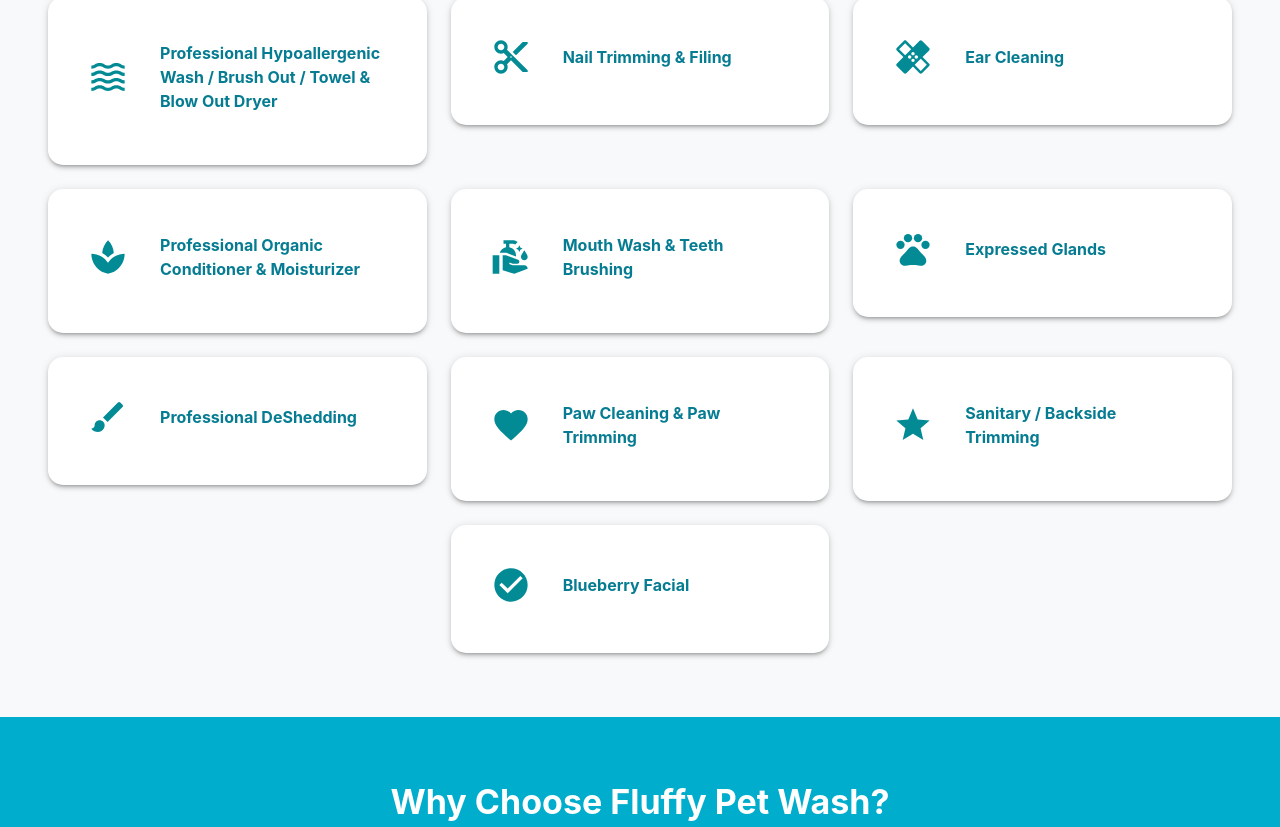
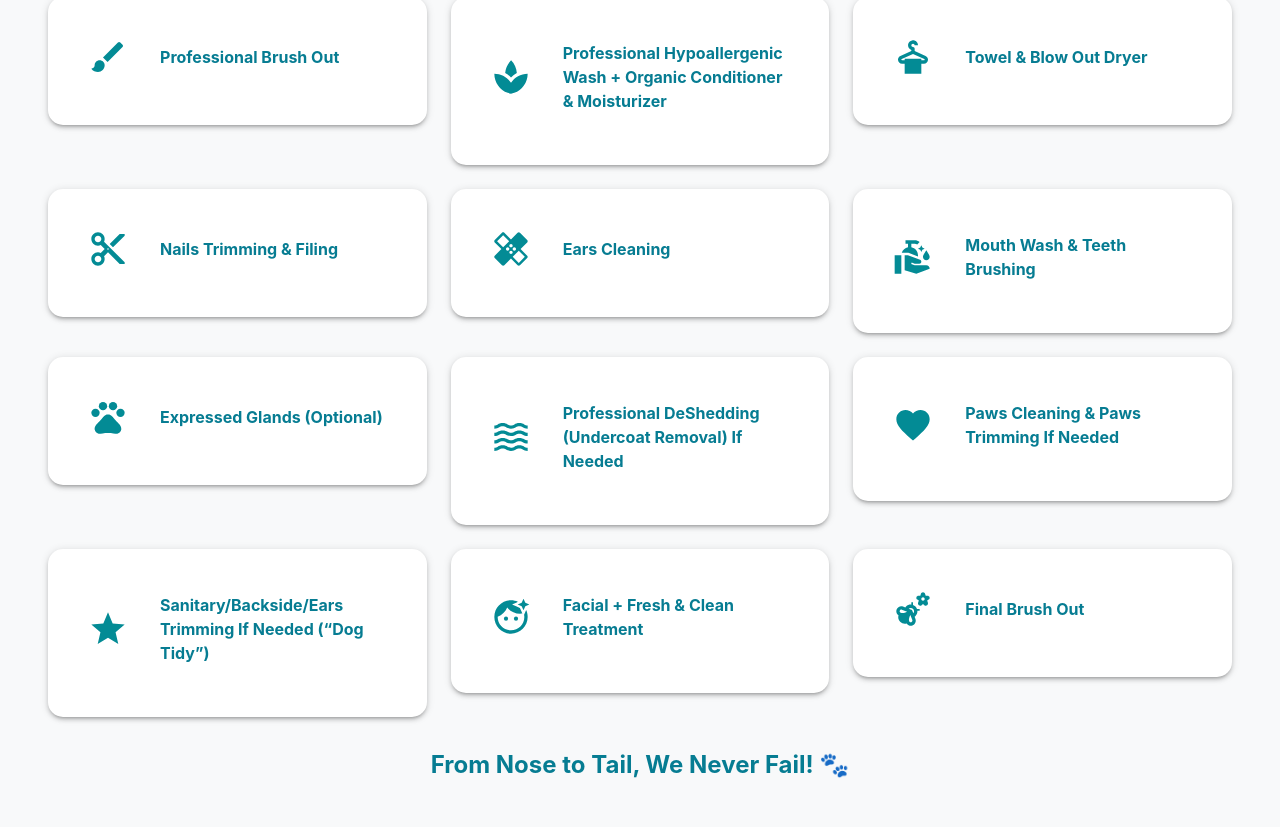
Before and after one commit to crisboxing11/Fluffy, a Next.js app: page /services in a window 1280 px wide. Shown: the part 733-1560 px from the top of the page. Built offline with nearby package versions, Linux system fonts and the light colour scheme.

Commit message:
adjusted prices, services

```diff
--- a/data/supportedBreeds.ts
+++ b/data/supportedBreeds.ts
@@ -108,7 +108,6 @@ const supportedBreeds = [
   'Shetland Sheepdog (No Shave Down)',
   'Shiba Inu',
   'Siberian Husky (No Shave Down)',
-  'Small Dog Wash (No Hair Cut)',
   'St Bernard',
   'Staffordshire Bull Terrier',
   'Toy Fox Terrier',
--- a/pages/prices.tsx
+++ b/pages/prices.tsx
@@ -23,7 +23,7 @@ const preferredPricing = [
   { size: "Small Dog", price: "$75", desc: "Exclusive rate for Fluffy Preferred Members" },
   { size: "Medium Dog", price: "$85 - $115", desc: "Exclusive rate for Fluffy Preferred Members" },
   { size: "Large Dog", price: "$125 - $165", desc: "Exclusive rate for Fluffy Preferred Members" },
-  { size: "Extra Large Dog", price: "$185 & Up", desc: "Exclusive rate for Fluffy Preferred Members" },
+  { size: "Extra Large Dog", price: "$185", desc: "Exclusive rate for Fluffy Preferred Members" },
 ];
 
 // **All-Inclusive Services List**
--- a/pages/services.tsx
+++ b/pages/services.tsx
@@ -1,5 +1,4 @@
 import { Box, Typography, Grid, Card, CardContent, Button, ListItemIcon, ListItemText } from '@mui/material';
-import CheckCircleIcon from '@mui/icons-material/CheckCircle';
 import PetsIcon from '@mui/icons-material/Pets';
 import SpaIcon from '@mui/icons-material/Spa';
 import ContentCutIcon from '@mui/icons-material/ContentCut';
@@ -9,103 +8,51 @@ import WavesIcon from '@mui/icons-material/Waves';
 import FavoriteIcon from '@mui/icons-material/Favorite';
 import StarIcon from '@mui/icons-material/Star';
 import CleanHandsIcon from '@mui/icons-material/CleanHands';
+import EmojiNatureIcon from '@mui/icons-material/EmojiNature';
+import DryCleaningIcon from '@mui/icons-material/DryCleaning';
+import FaceRetouchingNaturalIcon from '@mui/icons-material/FaceRetouchingNatural';
 import Image from 'next/image';
 import { motion } from 'framer-motion'; // ✅ Import Framer Motion for animations
 import HeroImage from '../public/Dog1.png'; // Ensure this is inside public/
 import Head from 'next/head';
 
-// Fade & Slide-Up Animation
+// **Animations**
 const fadeInUp = {
   hidden: { opacity: 0, y: 50 },
   visible: { opacity: 1, y: 0, transition: { duration: 1 } },
 };
 
-// Zoom-In Effect for Cards
 const zoomIn = {
   hidden: { opacity: 0, scale: 0.8 },
   visible: { opacity: 1, scale: 1, transition: { duration: 0.8 } },
 };
 
-// Services List
+// **Updated Services List with Unique Icons**
 const services = [
-  { text: 'Professional Hypoallergenic Wash / Brush Out / Towel & Blow Out Dryer', icon: WavesIcon },
-  { text: 'Nail Trimming & Filing', icon: ContentCutIcon },
-  { text: 'Ear Cleaning', icon: HealingIcon },
-  { text: 'Professional Organic Conditioner & Moisturizer', icon: SpaIcon },
+  { text: 'Professional Brush Out', icon: BrushIcon },
+  { text: 'Professional Hypoallergenic Wash + Organic Conditioner & Moisturizer', icon: SpaIcon },
+  { text: 'Towel & Blow Out Dryer', icon: DryCleaningIcon },
+  { text: 'Nails Trimming & Filing', icon: ContentCutIcon },
+  { text: 'Ears Cleaning', icon: HealingIcon },
   { text: 'Mouth Wash & Teeth Brushing', icon: CleanHandsIcon },
-  { text: 'Expressed Glands', icon: PetsIcon },
-  { text: 'Professional DeShedding', icon: BrushIcon },
-  { text: 'Paw Cleaning & Paw Trimming', icon: FavoriteIcon },
-  { text: 'Sanitary / Backside Trimming', icon: StarIcon },
-  { text: 'Blueberry Facial', icon: CheckCircleIcon },
+  { text: 'Expressed Glands (Optional)', icon: PetsIcon },
+  { text: 'Professional DeShedding (Undercoat Removal) If Needed', icon: WavesIcon },
+  { text: 'Paws Cleaning & Paws Trimming If Needed', icon: FavoriteIcon },
+  { text: 'Sanitary/Backside/Ears Trimming If Needed (“Dog Tidy”)', icon: StarIcon },
+  { text: 'Facial + Fresh & Clean Treatment', icon: FaceRetouchingNaturalIcon },
+  { text: 'Final Brush Out', icon: EmojiNatureIcon },
 ];
 
 const ServicesPage = () => {
   return (
     <Box>
-       {/* 🔥 SEO & Metadata */}
+      {/* 🔥 SEO & Metadata */}
       <Head>
         <title>Mobile Pet Grooming Services | Fluffy Pet Wash</title>
         <meta name="description" content="Discover Fluffy Pet Wash's premium mobile pet grooming services. From hypoallergenic washes to teeth brushing, we bring luxury grooming to your doorstep!" />
         <meta name="keywords" content="mobile pet grooming, dog grooming, luxury pet grooming, pet wash, Fluffy Pet Wash services, mobile dog wash" />
         <meta name="author" content="Fluffy Pet Wash" />
         <meta name="viewport" content="width=device-width, initial-scale=1" />
-
-        {/* 🚀 Structured Data for SEO (Service Listings) */}
-        <script
-          type="application/ld+json"
-  dangerouslySetInnerHTML={{
-    __html: JSON.stringify({
-      "@context": "https://schema.org",
-      "@type": "Service",
-      "name": "Mobile Pet Grooming",
-      "provider": {
-        "@type": "Organization",
-        "name": "Fluffy Pet Wash",
-        "url": "https://fluffypetwash.com"
-      },
-      "serviceType": "Luxury Pet Grooming",
-      "areaServed": [
-        {
-          "@type": "Place",
-          "name": "Las Vegas, NV",
-          "geo": { "@type": "GeoCoordinates", "latitude": "36.1699", "longitude": "-115.1398" }
-        },
-        {
-          "@type": "Place",
-          "name": "Fort Lauderdale, FL",
-          "geo": { "@type": "GeoCoordinates", "latitude": "26.1224", "longitude": "-80.1373" }
-        },
-        {
-          "@type": "Place",
-          "name": "West Palm Beach, FL",
-          "geo": { "@type": "GeoCoordinates", "latitude": "26.7153", "longitude": "-80.0534" }
-        },
-        {
-          "@type": "Place",
-          "name": "Miami, FL",
-          "geo": { "@type": "GeoCoordinates", "latitude": "25.7617", "longitude": "-80.1918" }
-        },
-        {
-          "@type": "Place",
-          "name": "Orlando, FL",
-          "geo": { "@type": "GeoCoordinates", "latitude": "28.5383", "longitude": "-81.3792" }
-        }
-      ],
-      "hasOfferCatalog": {
-        "@type": "OfferCatalog",
-        "name": "Fluffy Pet Wash Services",
-        "itemListElement": services.map(service => ({
-          "@type": "Offer",
-          "itemOffered": {
-            "@type": "Service",
-            "name": service.text
-          }
-        }))
-      }
-    })
-  }}
-/>
       </Head>
 
       {/* Hero Section with Animated Title */}
@@ -183,6 +130,11 @@ const ServicesPage = () => {
               </Grid>
             ))}
           </Grid>
+
+          {/* From Nose to Tail Text */}
+          <Typography variant="h5" textAlign="center" fontWeight="bold" mt={4} color="#067C92">
+            From Nose to Tail, We Never Fail! 🐾
+          </Typography>
         </Box>
       </motion.div>
 
```
